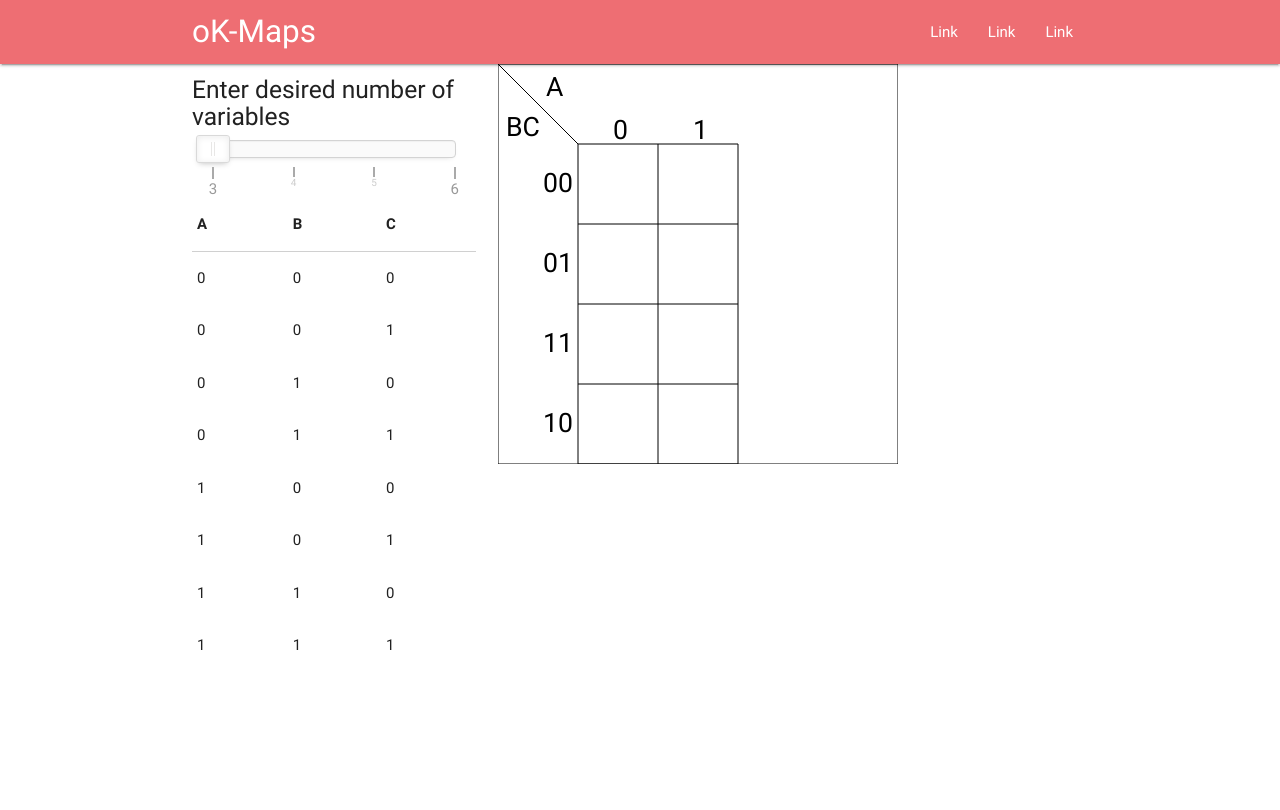
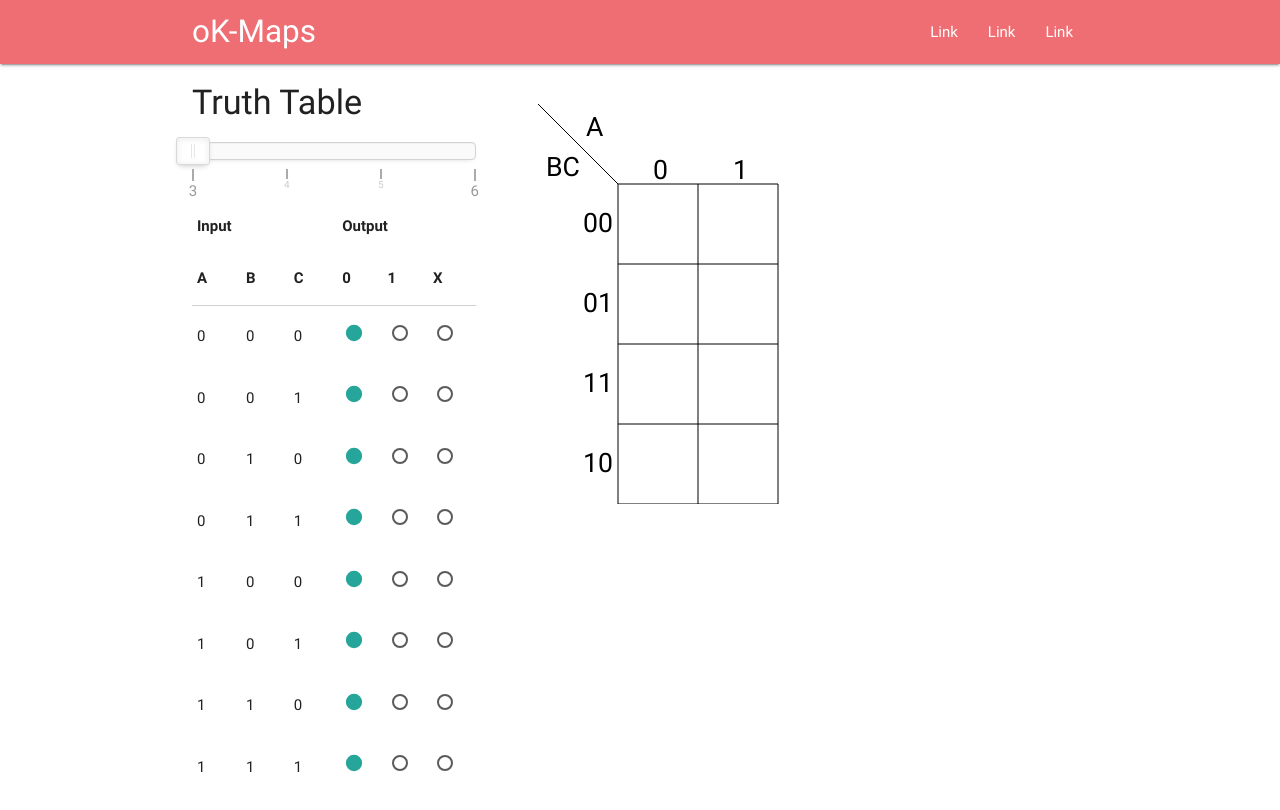
Before and after one commit to pfaraee/oK-maps, a plain HTML site: page index.html in a window 1280 px wide. Drawn offline with nearby package versions, Linux system fonts and the light colour scheme.

Commit message:
adds radio button dials for the truth table, and sends the minterms to the kmap

```diff
--- a/build/classes/CellArray.js
+++ b/build/classes/CellArray.js
@@ -43,20 +43,21 @@ var CellArray = function () {
   _createClass(CellArray, [{
     key: 'mark',
     value: function mark(terms) {
-      console.log(this.cells);
+      // console.log(terms);
       for (var i = 0; i < terms.length; i++) {
         // for each minterm
         for (var j = 0; j < this.cells.length; j++) {
-          if (this.cells[j].val === terms[i]) {
+          if (this.cells[j].val === i && terms[i] == 1) {
             this.cells[j].active = true;
           }
         }
       }
+      console.log(this.cells);
     }
   }, {
     key: 'reset',
     value: function reset() {
-      console.log(this.cells);
+      // console.log(this.cells);
       for (var i = 0; i < this.cells.length; i++) {
         this.cells[i].active = false;
       }
--- a/build/index.js
+++ b/build/index.js
@@ -26,6 +26,22 @@ slider.noUiSlider.on('update', function () {
   var tbl = document.createElement('table');
 
   var thead = document.createElement('thead');
+
+  var superHeadRow = document.createElement('tr');
+
+  var input = document.createElement('th');
+  input.appendChild(document.createTextNode('Input'));
+  input.setAttribute('colspan', slider.noUiSlider.get());
+
+  var output = document.createElement('th');
+  output.setAttribute('colspan', 3);
+  output.appendChild(document.createTextNode('Output'));
+
+  superHeadRow.appendChild(input);
+  superHeadRow.appendChild(output);
+
+  thead.appendChild(superHeadRow);
+
   var tr = document.createElement('tr');
   // Creates headers for the truth table
   for (var i = 0; i < slider.noUiSlider.get(); i++) {
@@ -33,6 +49,18 @@ slider.noUiSlider.on('update', function () {
     th.appendChild(document.createTextNode(String.fromCharCode(65 + i)));
     tr.appendChild(th);
   }
+
+  var off = document.createElement('th');
+  off.appendChild(document.createTextNode("0"));
+  var on = document.createElement('th');
+  on.appendChild(document.createTextNode("1"));
+  var dontCare = document.createElement('th');
+  dontCare.appendChild(document.createTextNode("X"));
+
+  tr.appendChild(off);
+  tr.appendChild(on);
+  tr.appendChild(dontCare);
+
   thead.appendChild(tr);
   tbl.appendChild(thead);
 
@@ -47,10 +75,49 @@ slider.noUiSlider.on('update', function () {
     var binArray = bin.split("");
 
     for (var _i2 = 0; _i2 < binArray.length; _i2++) {
-      var td = document.createElement('td');
-      td.appendChild(document.createTextNode(binArray[_i2]));
-      _tr.appendChild(td);
+      var _td = document.createElement('td');
+      _td.appendChild(document.createTextNode(binArray[_i2]));
+      _tr.appendChild(_td);
     }
+
+    var _td = document.createElement('td');
+    var input1 = document.createElement('input');
+    input1.setAttribute('name', 'group' + _i);
+    input1.setAttribute('type', 'radio');
+    input1.setAttribute('id', 'OFF' + _i);
+    input1.setAttribute('value', '0');
+    input1.setAttribute('checked', 'checked');
+    var label1 = document.createElement('label');
+    label1.setAttribute('for', 'OFF' + _i);
+    _td.appendChild(input1);
+    _td.appendChild(label1);
+
+    var td2 = document.createElement('td');
+    var input2 = document.createElement('input');
+    input2.setAttribute('name', 'group' + _i);
+    input2.setAttribute('type', 'radio');
+    input2.setAttribute('id', 'ON' + _i);
+    input2.setAttribute('value', '1');
+    var label2 = document.createElement('label');
+    label2.setAttribute('for', 'ON' + _i);
+    td2.appendChild(input2);
+    td2.appendChild(label2);
+
+    var td3 = document.createElement('td');
+    var input3 = document.createElement('input');
+    input3.setAttribute('name', 'group' + _i);
+    input3.setAttribute('type', 'radio');
+    input3.setAttribute('id', 'DONTCARE' + _i);
+    input3.setAttribute('value', 'X');
+    var label3 = document.createElement('label');
+    label3.setAttribute('for', 'DONTCARE' + _i);
+    td3.appendChild(input3);
+    td3.appendChild(label3);
+
+    _tr.appendChild(_td);
+    _tr.appendChild(td2);
+    _tr.appendChild(td3);
+
     tbody.appendChild(_tr);
   }
   tbl.appendChild(tbody);
@@ -95,19 +162,26 @@ document.addEventListener('keypress', function (e) {
     cellArray.reset();
 
     draw3varkmap();
-
+    console.log(minterms);
     //TODO: change it to work for more minterms instead of hardcoding the 8
     //gets minterms from html form
     for (var i = 0; i < 8; i++) {
-      minterms[i] = document.getElementsByClassName('var-wrapper')[0].children[i].value;
+      var formGroup = document.getElementsByName("group" + i);
+      for (var j = 0; j < formGroup.length; j++) {
+        if (formGroup[j].checked == true) {
+          console.log(formGroup[j]);
+          minterms[i] = formGroup[j].value;
+        }
+      }
     }
-
+    console.log(minterms);
     cleanArray(minterms);
+    console.log(minterms);
     // marks every cell as active or not based on minterms
     cellArray.mark(minterms);
-    console.log(cellArray.cells);
+    // console.log(cellArray.cells);
     cellArray.drawTerms();
-    console.log("hello");
+    // console.log("hello");
     drawer = new Drawer(cellArray.getGroups());
     drawer.drawPoints();
   }
@@ -133,17 +207,17 @@ function draw3varkmap() {
   //draws table
   ctx.beginPath();
 
-  ctx.moveTo(0, 0);
-  ctx.lineTo(c.width, 0);
-
-  ctx.moveTo(c.width, 0);
-  ctx.lineTo(c.width, c.width);
-
-  ctx.moveTo(c.width, c.width);
-  ctx.lineTo(0, c.width);
-
-  ctx.moveTo(0, c.width);
-  ctx.lineTo(0, 0);
+  // ctx.moveTo(0,0);
+  // ctx.lineTo(c.width, 0);
+  //
+  // ctx.moveTo(c.width,0);
+  // ctx.lineTo(c.width, c.width);
+  //
+  // ctx.moveTo(c.width, c.width);
+  // ctx.lineTo(0, c.width);
+  //
+  // ctx.moveTo(0, c.width);
+  // ctx.lineTo(0, 0);
 
   ctx.moveTo(0, 0);
   ctx.lineTo(scale, scale);
--- a/index.html
+++ b/index.html
@@ -30,7 +30,8 @@
 
       <div class="row">
         <div class="col s4">
-          <h5>Enter desired number of variables</h5>
+          <div class="tt-wrapper">
+            <h4 class="title">Truth Table</h4>
             <form action="#">
               <div id="num-vars" >
               </div>
@@ -38,6 +39,7 @@
             <table id="truth-table">
 
             </table>
+          </div>
         </div>
         <div class="col s8">
           <canvas id="canvas" width="400" height="400">
```
Also changed, not shown: css/main.css. Lines whose indentation alone changed are shown as unchanged.
